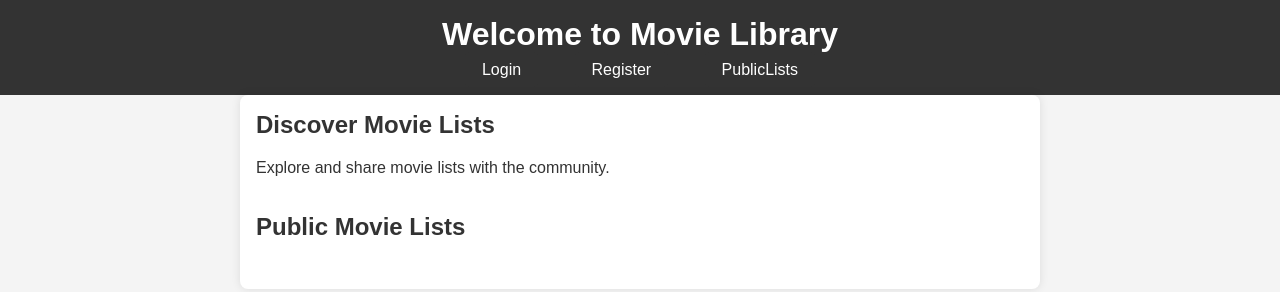
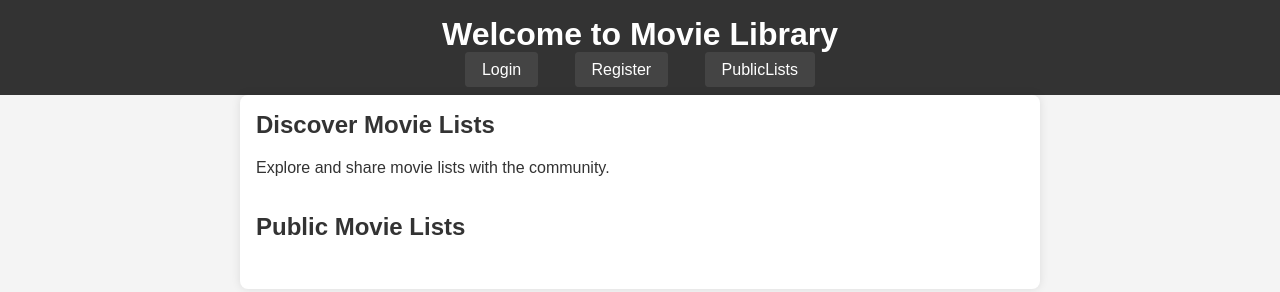
Before and after one commit to itsnaveenk/Movies-Library2-frontend, a plain HTML site: page index.html in a window 1280 px wide. Drawn offline with Linux system fonts and the light colour scheme; no server answers.

Commit message:
final-commit#1 nav fixes

```diff
--- a/styles/index.css
+++ b/styles/index.css
@@ -29,10 +29,10 @@ nav a {
     margin: 0 1rem;
     font-size: 1rem;
     padding: 0.5rem 1rem;
-    background-color: #333;
+    background-color: #444;
     border-radius: 4px;
     transition: background-color 0.3s ease;
-    border: 1px solid #333;
+    border: 1px solid #444;
 }
 
 nav a:hover {
```
